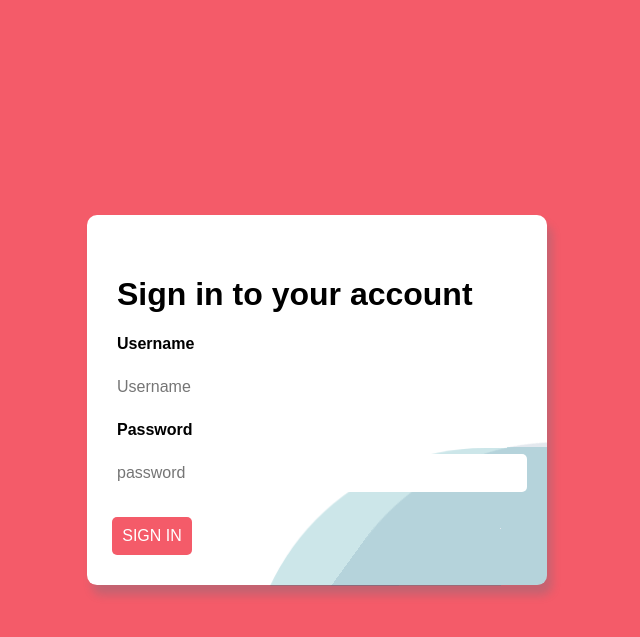
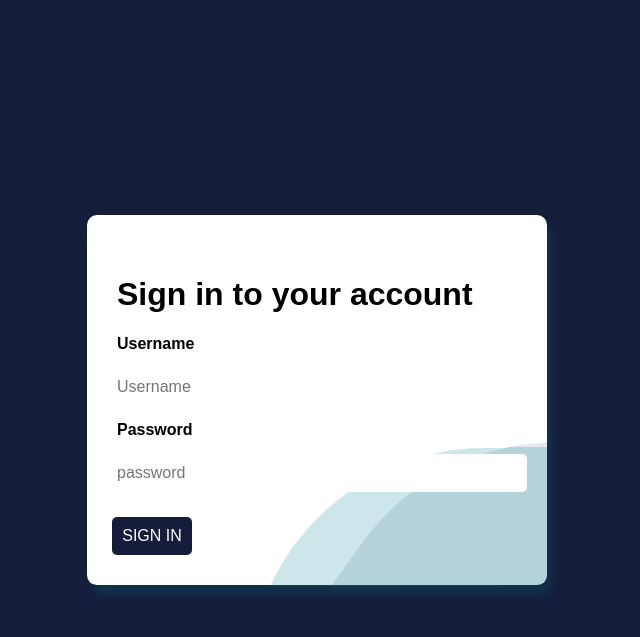
Before and after one commit to VedhaSankar/integrated-project-platform, a Flask app: page / in a window 1280 px wide. Shown: the top 637 px of the page, without its empty margins (323-963 px from the left). Run offline with Flask 2, Linux system fonts and the light colour scheme.

Commit message:
color changes

```diff
--- a/templates/login.html
+++ b/templates/login.html
@@ -8,7 +8,7 @@
     <title>Document</title>
     <style>
         body {
-            background-color: #f45b69;
+            background-color: #151D3B;
             font-family: "Asap", sans-serif;
         }
 
@@ -87,14 +87,14 @@
             margin-top: 10px;
             margin-left: -5px;
             border-radius: 5px;
-            background-color: #f45b69;
+            background-color: #151D3B;
             -webkit-transition: background-color 300ms;
             -moz-transition: background-color 300ms;
             transition: background-color 300ms;
         }
 
         .login>button:hover {
-            background-color: #f24353;
+            background-color: #151D3B;
         }
 
         @-webkit-keyframes wawes {
```
